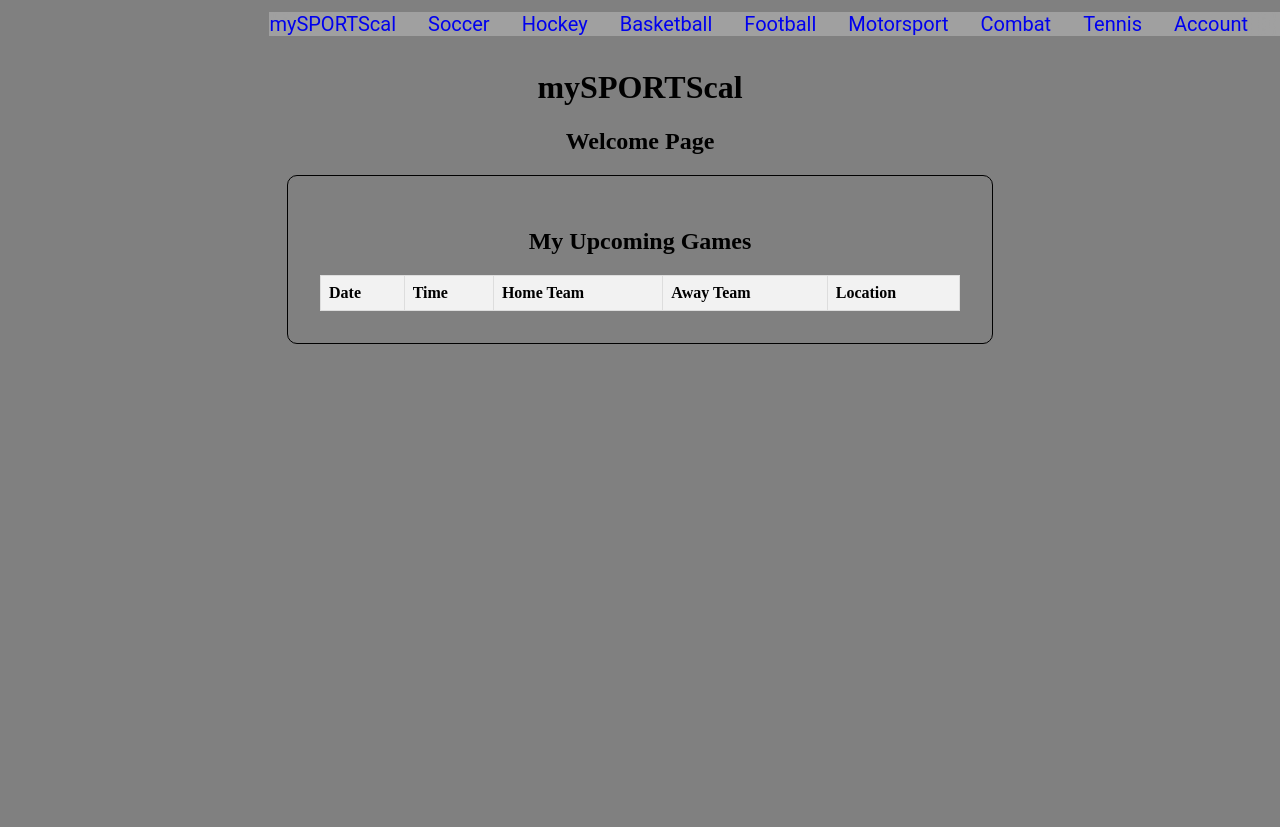
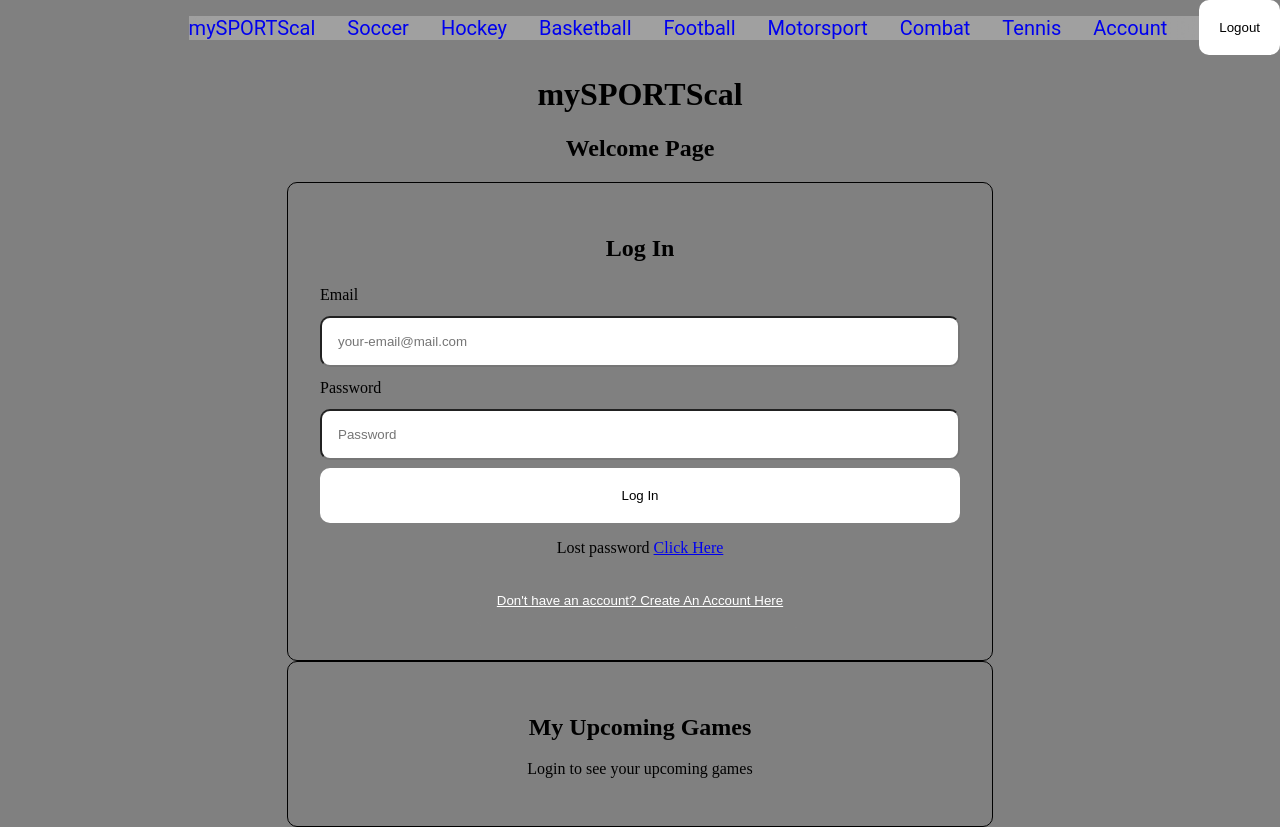
Before and after one commit to farrell-dan/mySportsCal---final-project, a React (Create React App) app in the folder client/: page / in a window 1280 px wide. Before the commit the page ends 800 px from the top, so only its background shows below. Built offline with nearby package versions, Linux system fonts and the light colour scheme.

Commit message:
Login/Logout

```diff
--- /dev/null
+++ b/client/src/components/Account/AuthProvider.js
@@ -0,0 +1,27 @@
+import React, { createContext, useContext, useState } from "react";
+
+const AuthContext = createContext();
+
+export const AuthProvider = ({ children }) => {
+	const [authenticated, setAuthenticated] = useState(false);
+
+	const login = () => {
+		// Perform login logic and set authenticated to true
+		setAuthenticated(true);
+	};
+
+	const logout = () => {
+		// Perform logout logic and set authenticated to false
+		setAuthenticated(false);
+	};
+
+	return (
+		<AuthContext.Provider value={{ authenticated, login, logout }}>
+			{children}
+		</AuthContext.Provider>
+	);
+};
+
+export const useAuth = () => {
+	return useContext(AuthContext);
+};
--- a/client/src/components/Account/Login.js
+++ b/client/src/components/Account/Login.js
@@ -1,27 +1,46 @@
 import React, { useState } from "react";
+import { useAuth } from "./AuthProvider";
+
 
 const Login = (props) => {
 	const [email, setEmail] = useState("");
 	const [password, setPassword] = useState("");
+	const { login } = useAuth(); // Assuming you have a login function in your AuthProvider
 
-    const handleSubmit = (event) => {
+	const handleSubmit = async (event) => {
 	  event.preventDefault();
 
-		fetch("/api/login", {
+	  try {
+		const response = await fetch("/api/login", {
 		  method: "POST",
 		  headers: {
 			"Content-Type": "application/json",
-				"Accept": "application/json",
+			Accept: "application/json",
 		  },
-			body: JSON.stringify({email, password})
+		  body: JSON.stringify({ email, password }),
 		});
+
+		if (response.ok) {
+		  // Log in was successful
+		  login(); // Update authentication state
+
+		} else {
+		  // Log in failed
+		  console.error("Login failed");
 		}
+	  } catch (error) {
+		console.error("Error during login:", error);
+	  }
+	};
+
+	const { authenticated } = useAuth();
+
 
 	return (
 		<div className="container">
 			<h2> Log In</h2>
 			<div className="auth-form-contianer">
-			<form className="login-form"onSubmit={handleSubmit}>
+				<form className="login-form" onSubmit={handleSubmit}>
 					<label htmlFor="email">Email</label>
 					<input
 						value={email}
@@ -29,7 +48,7 @@ const Login = (props) => {
 						placeholder="your-email@mail.com"
 						id="email"
 						name="email"
-                    onChange={(event)=>setEmail(event.target.value)}
+						onChange={(event) => setEmail(event.target.value)}
 					/>
 
 					<label htmlFor="password">Password</label>
@@ -39,14 +58,17 @@ const Login = (props) => {
 						placeholder="Password"
 						id="password"
 						name="password"
-                    onChange={(event)=>setPassword(event.target.value)}
+						onChange={(event) => setPassword(event.target.value)}
 					/>
 					<button type="submit">Log In</button>
 				</form>
 				<p>
 					Lost password <a href="x"> Click Here</a>
 				</p>
-                <button className="link-btn" onClick={() => props.onFormSwitch("register")}>
+				<button
+					className="link-btn"
+					onClick={() => props.onFormSwitch("register")}
+				>
 					Don't have an account? Create An Account Here
 				</button>
 			</div>
--- /dev/null
+++ b/client/src/components/Account/Logout.js
@@ -0,0 +1,18 @@
+import React from "react";
+import { useAuth } from "./AuthProvider"; // Replace with your actual authentication context
+
+const LogoutButton = () => {
+  const { logout } = useAuth(); // Replace with your actual logout function from the authentication context
+
+  const handleLogout = () => {
+    logout();
+  };
+
+  return (
+    <button onClick={handleLogout}>
+      Logout
+    </button>
+  );
+};
+
+export default LogoutButton;
--- /dev/null
+++ b/client/src/components/Account/PrivateRoute.js
@@ -0,0 +1,18 @@
+import { Route, Navigate } from "react-router-dom";
+import { useAuth } from "./AuthProvider";
+
+const PrivateRoute = ({ element, ...rest }) => {
+  const { authenticated } = useAuth(); // Use your authentication context
+
+  console.log(useAuth())
+  console.log(authenticated);
+
+  return (
+    <Route
+      {...rest}
+      element={authenticated ? element : <Navigate to="/login" />}
+    />
+  );
+};
+
+export default PrivateRoute;
--- a/client/src/components/NavBar/NavBar.js
+++ b/client/src/components/NavBar/NavBar.js
@@ -2,6 +2,7 @@ import { Link } from "react-router-dom";
 import { useEffect } from "react";
 import styled from "styled-components";
 import "./NavBar.css";
+import LogoutButton from "../Account/Logout";
 
 const NavBar = () => {
 	useEffect(() => {
@@ -90,6 +91,7 @@ const NavBar = () => {
 						</StyledLink>
 					</StyledLi>
 				</StyledUl>
+				<LogoutButton/>
 			</StyledNav>
 		</div>
 	);
--- a/client/src/components/WelcomePage.js
+++ b/client/src/components/WelcomePage.js
@@ -1,34 +1,48 @@
 import { useMyGames } from "./MyGamesContext";
 import "./Sports/Soccer/Soccer.css";
 import { useState, useEffect } from "react";
+import Login from "./Account/Login";
+import { useAuth } from "./Account/AuthProvider";
 
 const WelcomePage = () => {
 	const { myGames } = useMyGames();
 	const [sortedGames, setSortedGames] = useState([]);
 	const [visibleGames, setVisibleGames] = useState(12);
+	const { login } = useAuth();
 
 	useEffect(() => {
 		// Filter out games that have already passed
 		const currentDateTime = new Date();
-		const filteredGames = myGames.filter((game) => new Date(game.DateUtc) > currentDateTime);
+		const filteredGames = myGames.filter(
+			(game) => new Date(game.DateUtc) > currentDateTime
+		);
 
 		// Sort the filtered games by date
-		const sorted = [...filteredGames].sort((a, b) => new Date(a.DateUtc) - new Date(b.DateUtc));
+		const sorted = [...filteredGames].sort(
+			(a, b) => new Date(a.DateUtc) - new Date(b.DateUtc)
+		);
 		setSortedGames(sorted);
 	}, [myGames]);
-
 
 	const loadMoreGames = () => {
 		setVisibleGames((prevVisibleGames) => prevVisibleGames + 12);
 	};
 
+	const { authenticated } = useAuth();
+
 	return (
 		<>
 			<h1>mySPORTScal</h1>
 			<h2>Welcome Page</h2>
+
+			{!authenticated && <Login />}
+
 			<div className="container">
 				<h2>My Upcoming Games</h2>
 
+				{/* Conditional rendering for upcoming games */}
+				{authenticated ? (
+					sortedGames.length > 0 ? (
 						<table className="fixture-table">
 							<thead>
 								<tr>
@@ -51,6 +65,12 @@ const WelcomePage = () => {
 								))}
 							</tbody>
 						</table>
+					) : (
+						<p>No games scheduled, add games to your schedule</p>
+					)
+				) : (
+					<p>Login to see your upcoming games</p>
+				)}
 
 				{visibleGames < sortedGames.length && (
 					<button onClick={loadMoreGames}>Load More</button>
--- a/client/src/index.js
+++ b/client/src/index.js
@@ -1,10 +1,6 @@
-import ReactDOM from 'react-dom/client';
-import App from "./components/App"
+import ReactDOM from "react-dom/client";
+import App from "./components/App";
 
+const root = ReactDOM.createRoot(document.getElementById("root"));
 
-
-const root = ReactDOM.createRoot(document.getElementById('root'));
-
-root.render(
-    <App />
-);
+root.render(<App />);
```
Also changed, not shown: client/src/components/App.js (+8 -0 lines). Lines whose indentation alone changed are shown as unchanged.
